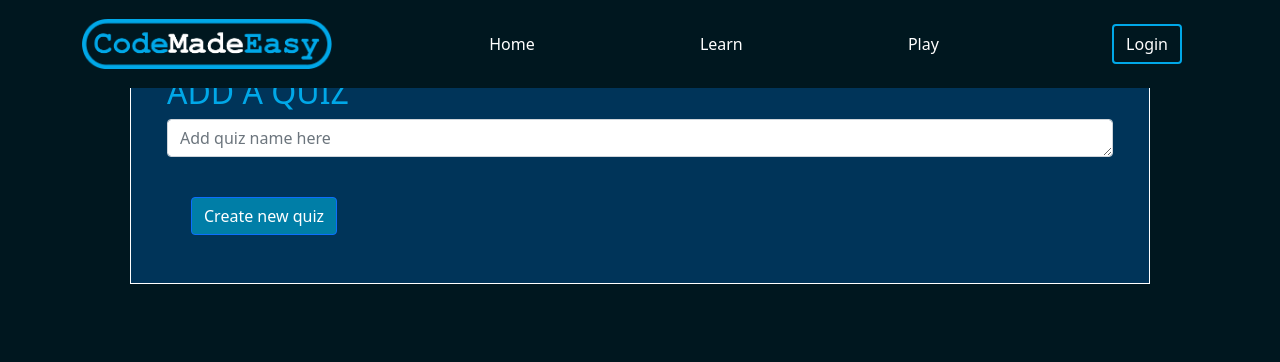
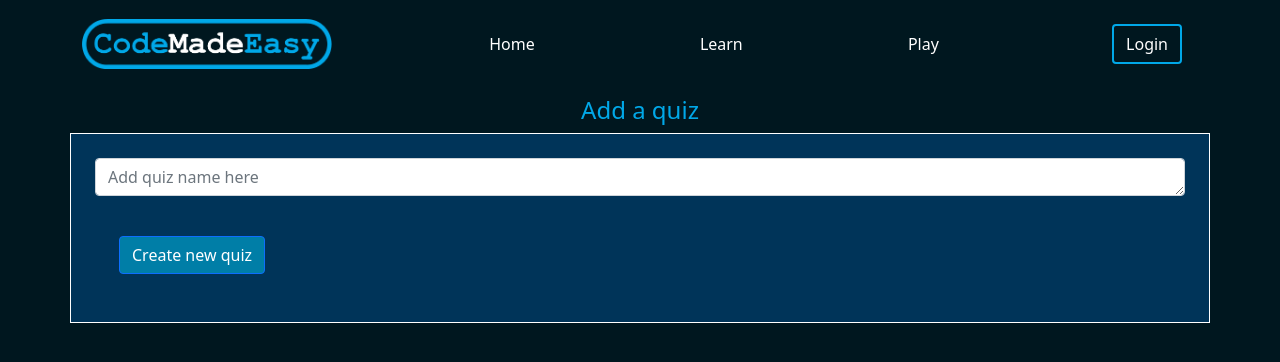
Before and after one commit to GemmieDodger/codemadeeasy, a React (Create React App) app: page /admin/create in a window 1280 px wide. Shown: the top 362 px of the page. Built offline with nearby package versions, Linux system fonts and the light colour scheme; no server answers.

Commit message:
add a quiz page

```diff
--- a/src/components/common/SubHeader.js
+++ b/src/components/common/SubHeader.js
@@ -27,6 +27,10 @@ const SubHeader = (props) => {
     case "edit":
       statement = `You are editing the ${props.quizName} quiz`;
       break;
+    case "add":
+      statement = `Add a quiz`;
+      break;
+
     default:
       statement = `Welcome!`;
   }
--- a/src/components/content/BlocksEditorContent.js
+++ b/src/components/content/BlocksEditorContent.js
@@ -98,7 +98,7 @@ const data = {
     {
       id: "14",
       prefix: "js",
-      content: `element.innerHTML = number;`,
+      content: `document.getElementById("number").innerHTML = number;`,
     },
   ],
   javascriptData: [
--- a/src/components/content/CreateQuizContent.js
+++ b/src/components/content/CreateQuizContent.js
@@ -10,6 +10,7 @@ import Container from "react-bootstrap/Container";
 
 import { useNavigate } from "react-router-dom";
 import { useAuth } from "../../authProvider";
+import SubHeader from "../common/SubHeader";
 
 const CreateQuizContent = (props) => {
   const { loading} = useAuth();
@@ -41,10 +42,10 @@ const CreateQuizContent = (props) => {
   if (!loading) {
     return (
       <>
-        <Container>
-          <Row className="background-mid text-white border border-white  p-4 m-5">
-            <h2 className=" text-brightest">ADD A QUIZ</h2>
-            <Form onSubmit={onSubmitQuiz}>
+        <Container  className="mt-5">
+          <Row >
+            <SubHeader type="add"/>
+            <Form className="background-mid text-white border border-white p-4" onSubmit={onSubmitQuiz}>
               <Form.Group className="mb-3" controlId="quizName">
                 <Form.Control
                   id="addAQuizName"
```
Lines whose indentation alone changed are shown as unchanged.
